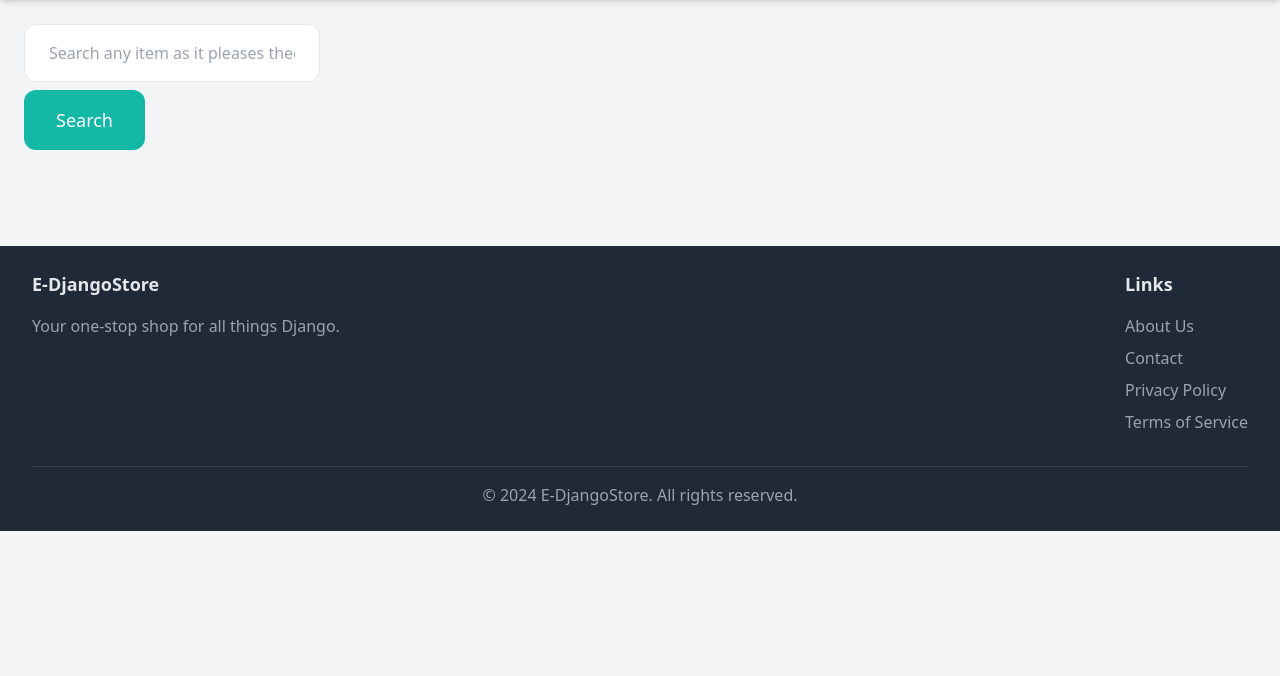
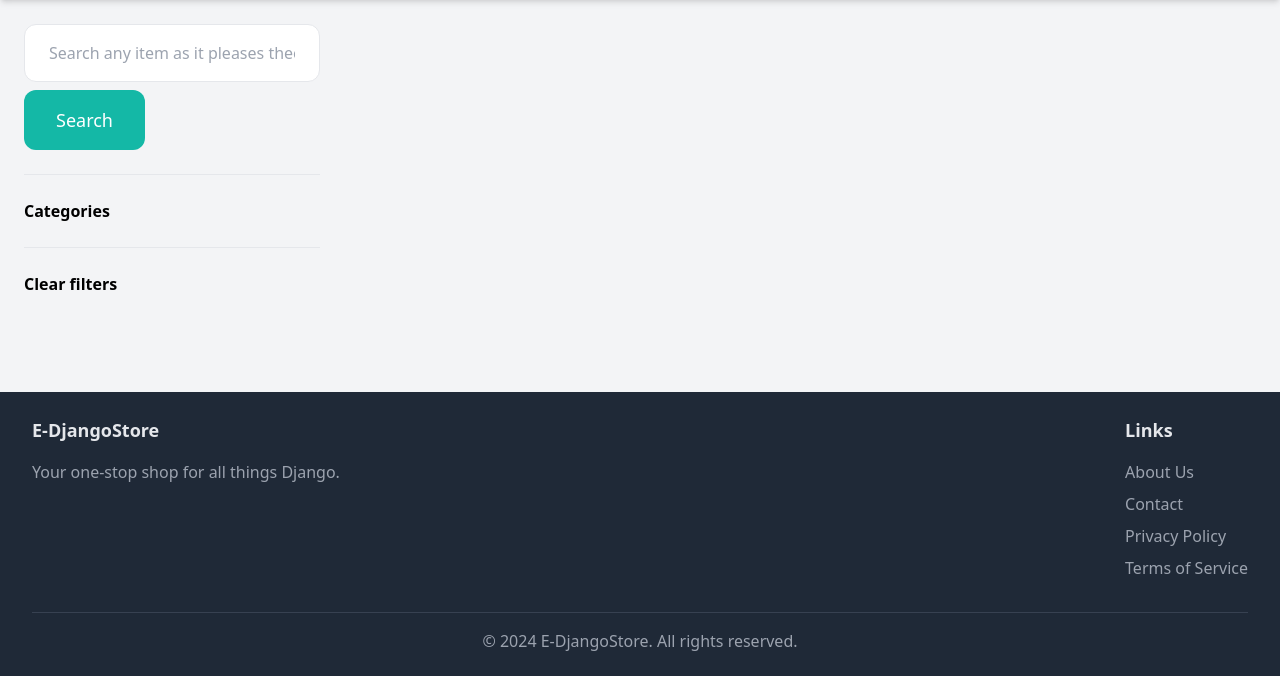
Before and after one commit to edeniyanda/E-DjangoStore, a Django app: page /item/ in a window 1280 px wide. Shown: the part 64-740 px from the top of the page. Run offline with Django 5.2, Linux system fonts and the light colour scheme; data that the repository does not hold is empty; some libraries are stand-ins or nearby versions.

Commit message:
Update: Allowed users to search based on category

```diff
--- a/item/templates/item/itemsall.html
+++ b/item/templates/item/itemsall.html
@@ -8,6 +8,21 @@
 
                 <button class="mt-2 py-4 px-8 text-lg bg-teal-500 text-white rounded-xl">Search</button>
             </form>
+            <hr class="my-6">
+
+            <p class="font-semibold">Categories</p>
+
+            <ul>
+                {% for category in categories %}
+                    <li class="py-2 px-2 rounded-xl">
+                        <a href="{% url 'item:all_item' %}?query={{ query }}&category={{ category.id }}">{{ category.name }}</a>
+                    </li>
+                {% endfor %}
+            </ul>
+
+            <hr class="my-6">
+
+            <p class="font-semibold">Clear filters</p>
         </div>
         <div class="col-span-3">
             <div class="grid grid-cols-1 sm:grid-cols-2 md:grid-cols-3 gap-6">
--- a/item/views.py
+++ b/item/views.py
@@ -1,7 +1,7 @@
 from django.contrib.auth.decorators import login_required
 from django.shortcuts import render, get_object_or_404, redirect
 from django.db.models import Q
-from .models import Item
+from .models import Item, Category
 from .forms import NewItemForm, EditItemForm
 
 def detail(request, pk):
@@ -14,14 +14,21 @@ def detail(request, pk):
 
 def itemsall(request):
     query = request.GET.get("query", "")
+    category_id = request.GET.get("category", 0)
     items = Item.objects.filter(is_sold=False)
+    categories = Category.objects.all()
+
+    if category_id:
+        items = items.filter(category = category_id)
 
     if query:
-        items = items.filter(Q(name__icontains=query) | Q(description_icontains=query))
+        items = items.filter(Q(name__icontains=query) | Q(description__icontains=query))
 
     return render(request, "item/itemsall.html", {
         "items" : items,
-        "query" : query
+        "query" : query,
+        "categories": categories,
+        "category_id" : category_id
     })
 
 @login_required
```
